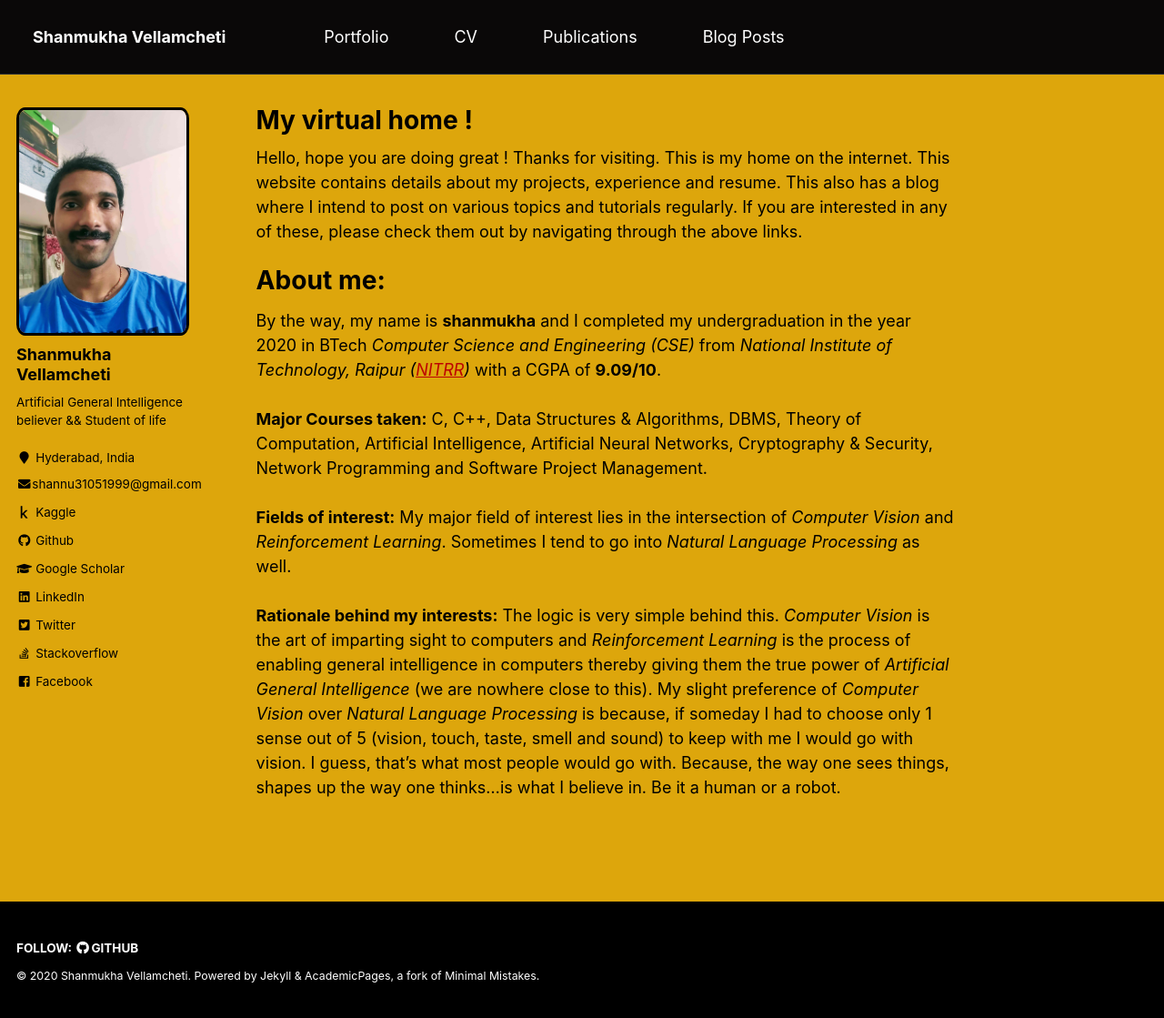
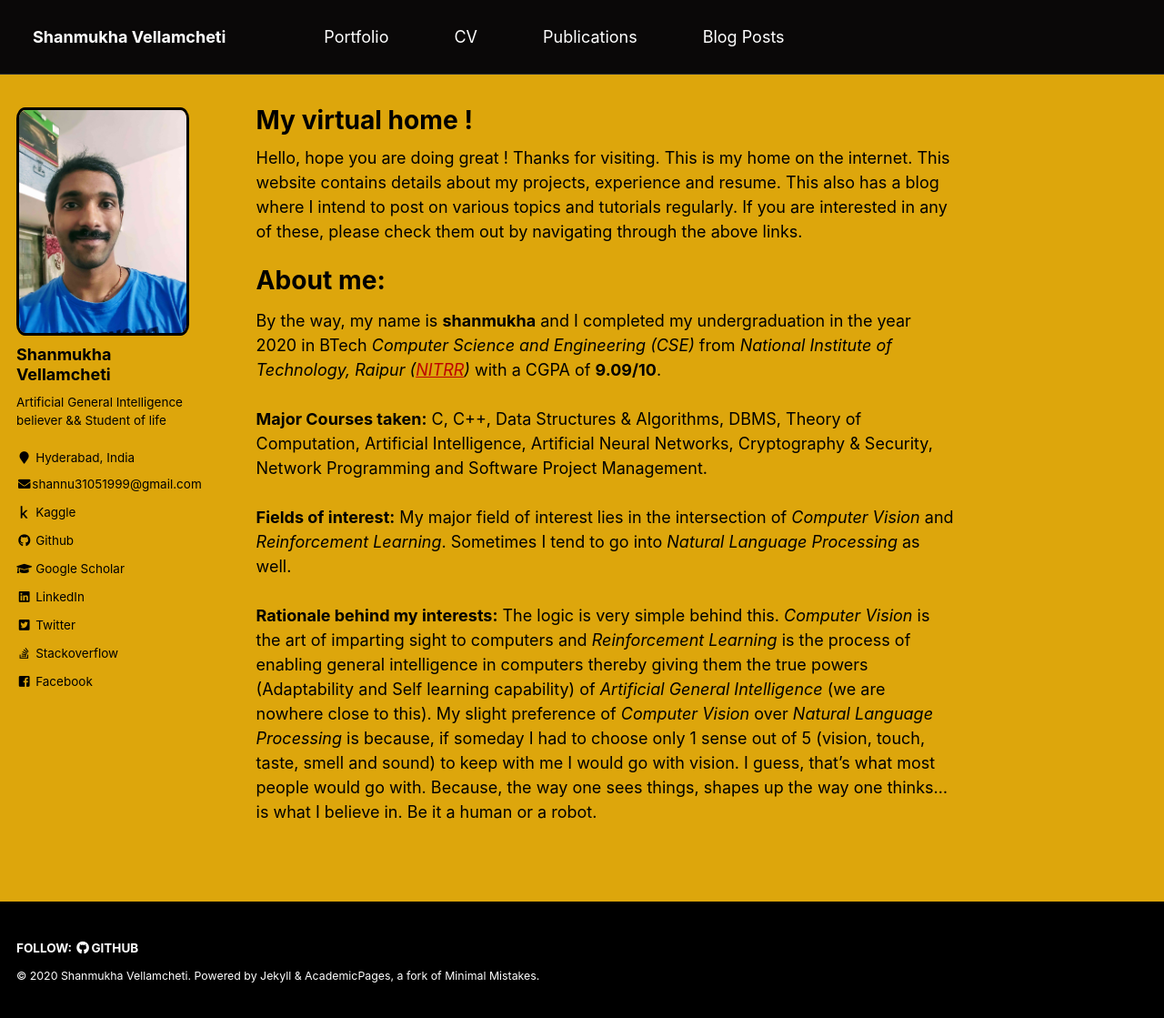
Before and after one commit to shanmukha-MaiL/shanmukha-MaiL.github.io, a Jekyll site: the page built from _pages/about.md, in a window 1280 px wide and 1119 px high. Shown: the whole window at 91% size. Built offline with Jekyll 4.4.1, drawn with Linux system fonts in a browser that asks for light colours.

Commit message:
Update about.md

```diff
--- a/_pages/about.md
+++ b/_pages/about.md
@@ -13,4 +13,4 @@ Hello, hope you are doing great ! Thanks for visiting. This is my home on the in
 By the way, my name is **shanmukha** and I completed my undergraduation in the year 2020 in BTech *Computer Science and Engineering (CSE)* from *National Institute of Technology, Raipur ([NITRR](http://www.nitrr.ac.in))* with a CGPA of **9.09/10**.<br><br>
 **Major Courses taken:**  C, C++, Data Structures & Algorithms, DBMS, Theory of Computation, Artificial Intelligence, Artificial Neural Networks, Cryptography & Security, Network Programming and Software Project Management.<br><br>
 **Fields of interest:** My major field of interest lies in the intersection of *Computer Vision* and *Reinforcement Learning*. Sometimes I tend to go into *Natural Language Processing* as well.<br><br>
-**Rationale behind my interests:** The logic is very simple behind this. *Computer Vision* is the art of imparting sight to computers and *Reinforcement Learning* is the process of enabling general intelligence in computers thereby giving them the true power of *Artificial General Intelligence* (we are nowhere close to this). My slight preference of *Computer Vision* over *Natural Language Processing* is because, if someday I had to choose only 1 sense out of 5 (vision, touch, taste, smell and sound) to keep with me I would go with vision. I guess, that's what most people would go with. Because, the way one sees things, shapes up the way one thinks...is what I believe in. Be it a human or a robot.
+**Rationale behind my interests:** The logic is very simple behind this. *Computer Vision* is the art of imparting sight to computers and *Reinforcement Learning* is the process of enabling general intelligence in computers thereby giving them the true powers (Adaptability and Self learning capability) of *Artificial General Intelligence* (we are nowhere close to this). My slight preference of *Computer Vision* over *Natural Language Processing* is because, if someday I had to choose only 1 sense out of 5 (vision, touch, taste, smell and sound) to keep with me I would go with vision. I guess, that's what most people would go with. Because, the way one sees things, shapes up the way one thinks...is what I believe in. Be it a human or a robot.
```
